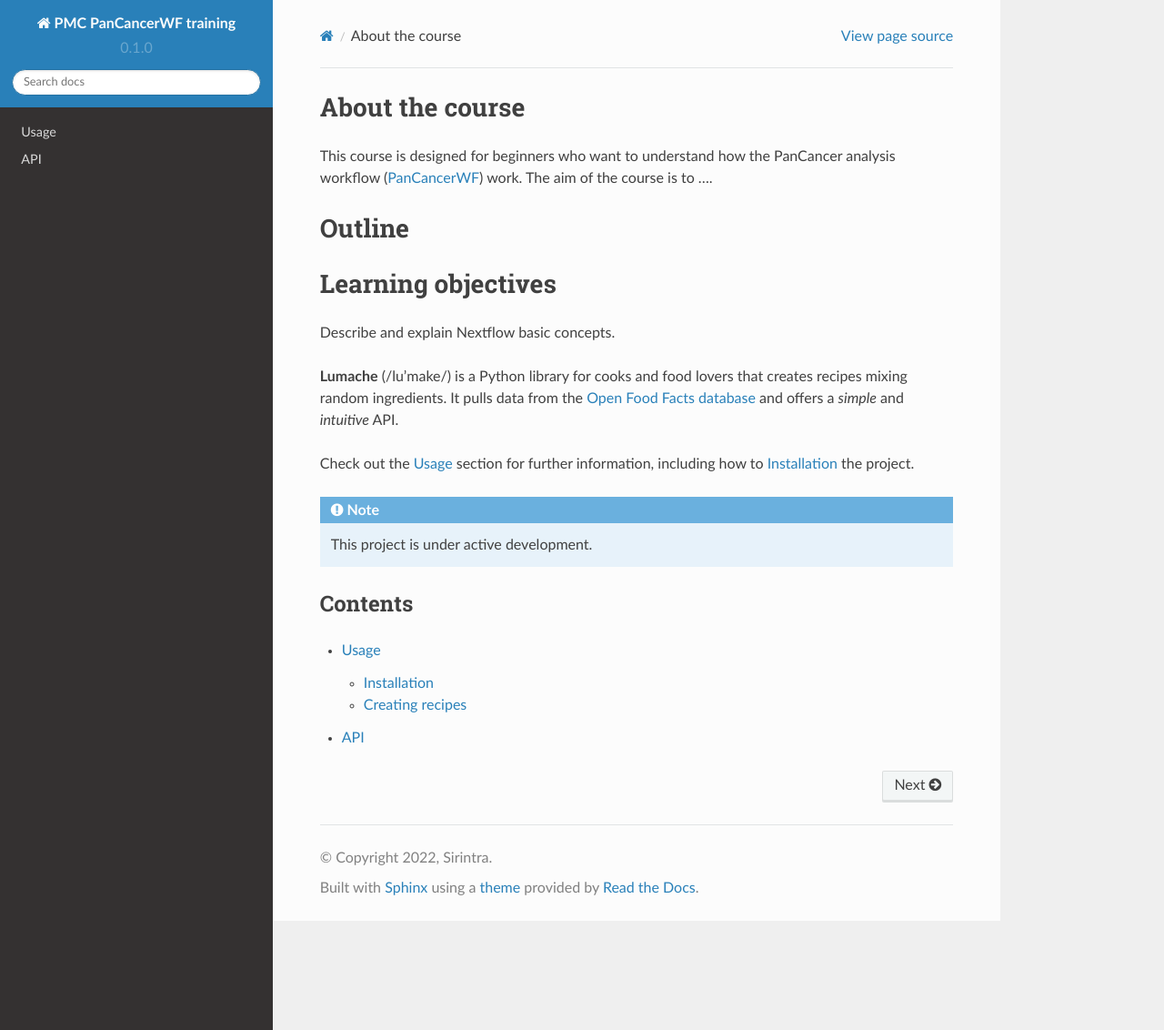
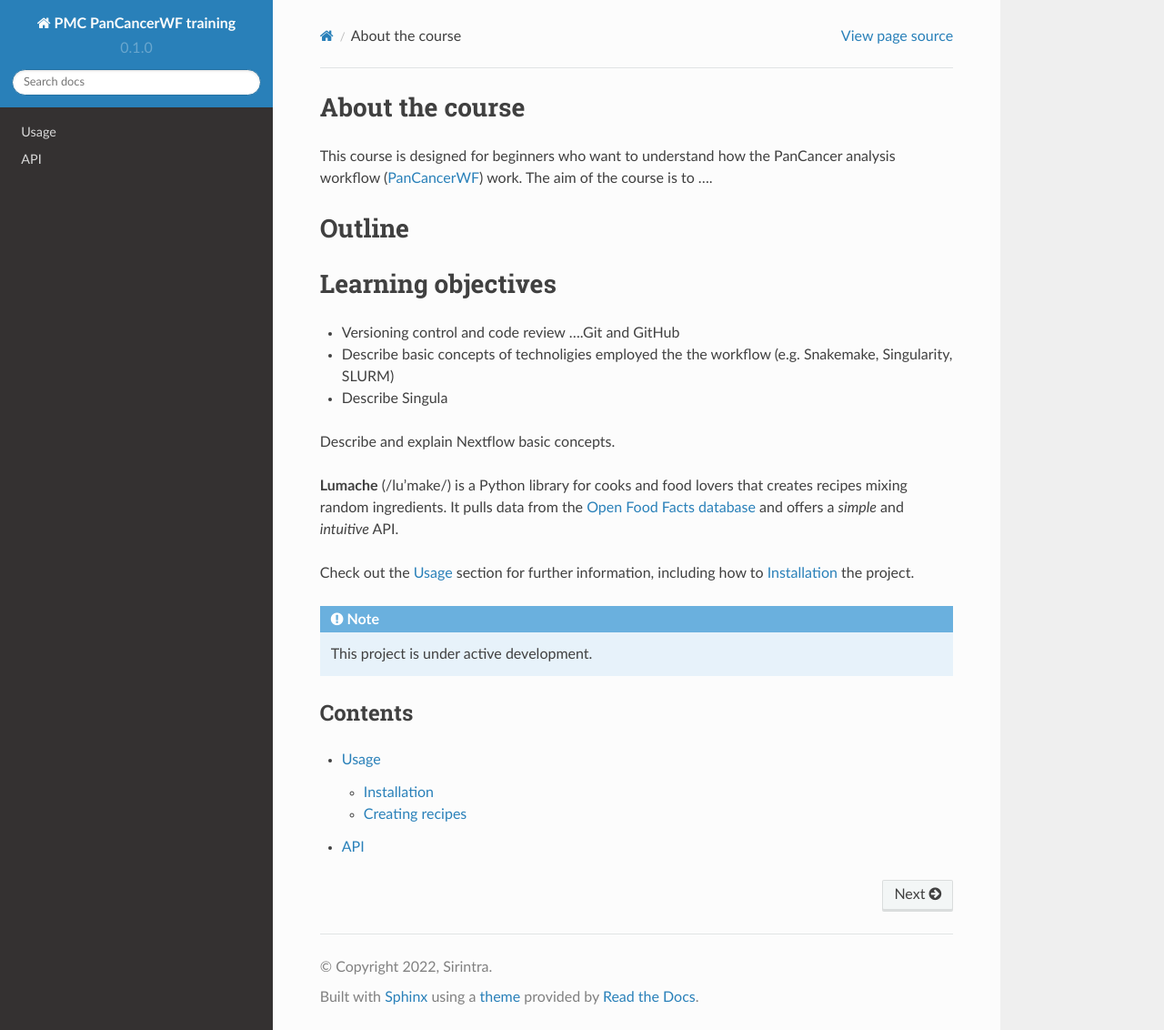
Before and after one commit to sirintra/PMC-PC-training, a Sphinx documentation site: the page built from docs/source/index.rst, in a window 1280 px wide and 1132 px high. Shown: the whole window at 91% size. Built offline with Sphinx 7.4.7 and the Read the Docs theme 2.0.0, drawn with Linux system fonts in a browser that asks for light colours.

Commit message:
Update index.rst

```diff
--- a/docs/source/index.rst
+++ b/docs/source/index.rst
@@ -9,6 +9,9 @@ Outline
 
 Learning objectives
 ===================================
+* Versioning control and code review ....Git and GitHub
+* Describe basic concepts of technoligies employed the the workflow (e.g. Snakemake, Singularity, SLURM)
+* Describe Singula
 Describe and explain Nextflow basic concepts.
 
 
```
